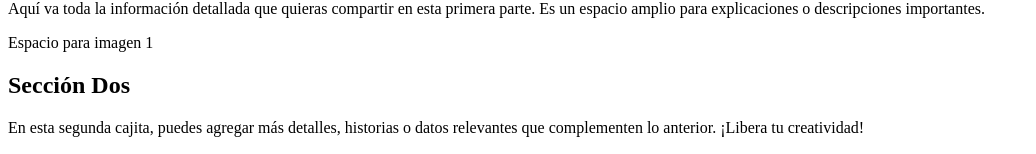
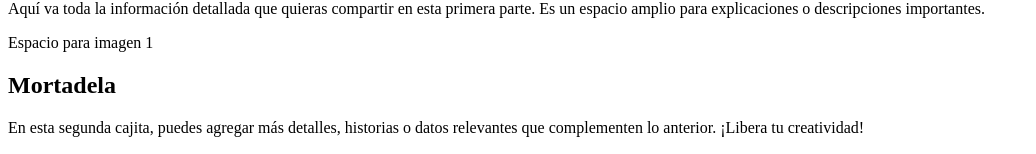
Before and after one commit to Aleg29jhfksd/ArquitecturaDeComputadoras, a React (Create React App) app in the folder src/: page / in a window 1280 px wide. Shown: the part 127-281 px from the top of the page, without its empty margins (0-1036 px from the left). Built offline with nearby package versions, Linux system fonts and the light colour scheme; the HTML template or start-up script is replaced by a standard one.

Commit message:
mortadela

```diff
--- a/src/mock/sectionData.js
+++ b/src/mock/sectionData.js
@@ -5,7 +5,7 @@ export const sectionData = [
     imageSrc: ""
   },
   {
-    title: "Sección Dos",
+    title: "Mortadela",
     text: "En esta segunda cajita, puedes agregar más detalles, historias o datos relevantes que complementen lo anterior. ¡Libera tu creatividad!",
     imageSrc: ""
   },
```
